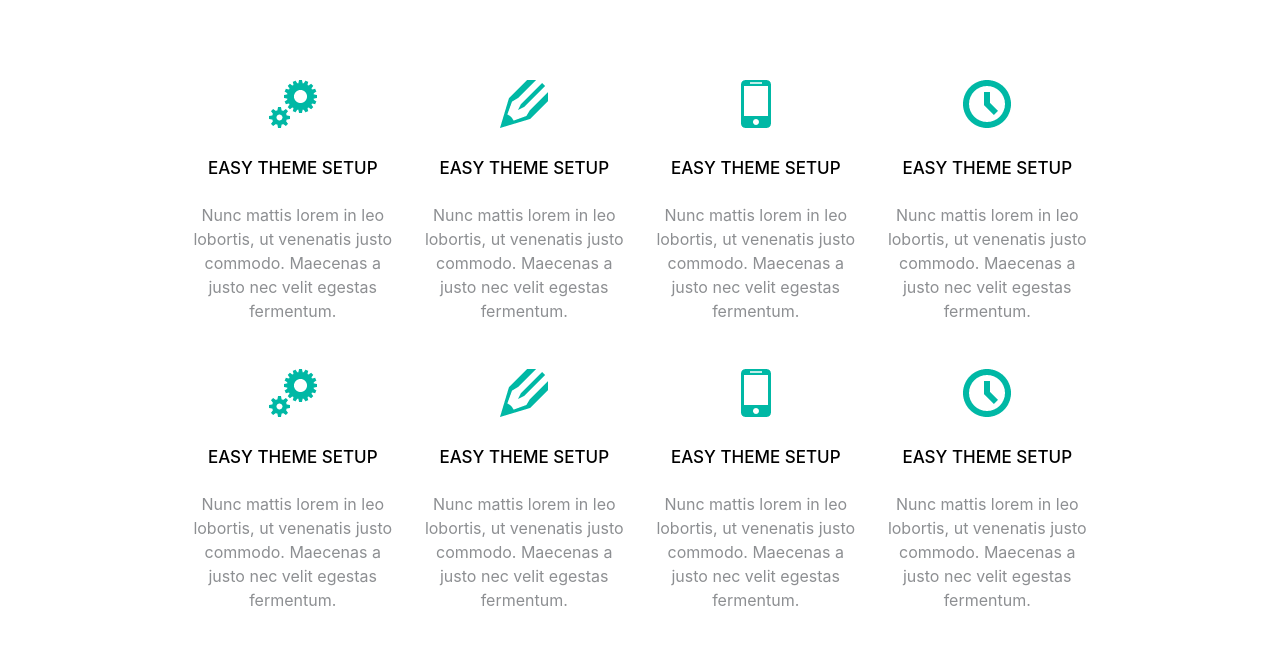
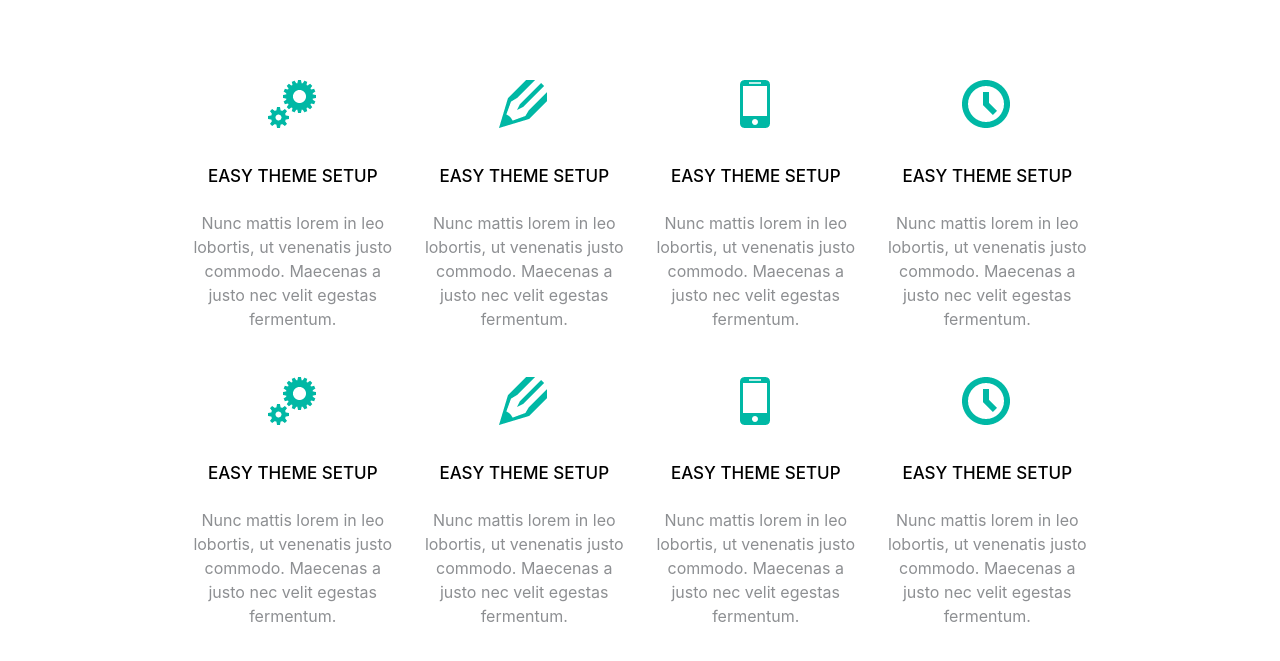
Before and after one commit to Vitkorsorochenko/botstrap-test, a website: page src/index.html in a window 1280 px wide. Shown: the part 225-886 px from the top of the page. Drawn offline with Linux system fonts and the light colour scheme.

Commit message:
add sprite

```diff
--- a/src/index.html
+++ b/src/index.html
@@ -45,46 +45,45 @@
             </div>
             </div>
 
-
             <div class="conteiner blocks">
               <div class="row">
                 <div class="col-12 col-md-6 col-lg-3 item">
-                  <img src="img/cogs.png" alt="">
+                  <span class="bg-cogs"></span>
                   <h1>Easy theme setup</h1>
                   <p>Nunc mattis lorem in leo lobortis, ut venenatis justo commodo. Maecenas a justo nec velit egestas fermentum.</p>
                 </div>
                 <div class="col-12 col-md-6 col-lg-3 item">
-                  <img src="img/pencil.png" alt="">
+                  <span class="bg-pencil"></span>
                   <h1>Easy theme setup</h1>
                   <p>Nunc mattis lorem in leo lobortis, ut venenatis justo commodo. Maecenas a justo nec velit egestas fermentum.</p>
                 </div>
                 <div class="col-12 col-md-6 col-lg-3 item">
-                  <img src="img/mobile.png" alt="">
+                  <span class="bg-mobile"></span>
                   <h1>Easy theme setup</h1>
                   <p>Nunc mattis lorem in leo lobortis, ut venenatis justo commodo. Maecenas a justo nec velit egestas fermentum.</p>
                 </div>
                 <div class="col-12 col-md-6 col-lg-3 item">
-                  <img src="img/clock.png" alt="">
+                  <span class="bg-clock"></span>
                   <h1>Easy theme setup</h1>
                   <p>Nunc mattis lorem in leo lobortis, ut venenatis justo commodo. Maecenas a justo nec velit egestas fermentum.</p>
                 </div>
                 <div class="col-12 col-md-6 col-lg-3 item">
-                  <img src="img/cogs.png" alt="">
+                  <span class="bg-cogs"></span>
                   <h1>Easy theme setup</h1>
                   <p>Nunc mattis lorem in leo lobortis, ut venenatis justo commodo. Maecenas a justo nec velit egestas fermentum.</p>
                 </div>
                 <div class="col-12 col-md-6 col-lg-3 item">
-                  <img src="img/pencil.png" alt="">
+                  <span class="bg-pencil"></span>
                   <h1>Easy theme setup</h1>
                   <p>Nunc mattis lorem in leo lobortis, ut venenatis justo commodo. Maecenas a justo nec velit egestas fermentum.</p>
                 </div>
                 <div class="col-12 col-md-6 col-lg-3 item">
-                  <img src="img/mobile.png" alt="">
+                  <span class="bg-mobile"></span>
                   <h1>Easy theme setup</h1>
                   <p>Nunc mattis lorem in leo lobortis, ut venenatis justo commodo. Maecenas a justo nec velit egestas fermentum.</p>
                 </div>
                 <div class="col-12 col-md-6 col-lg-3 item">
-                  <img src="img/clock.png" alt="">
+                  <span class="bg-clock"></span>
                   <h1>Easy theme setup</h1>
                   <p>Nunc mattis lorem in leo lobortis, ut venenatis justo commodo. Maecenas a justo nec velit egestas fermentum.</p>
                 </div>
--- a/src/scss/app.scss
+++ b/src/scss/app.scss
@@ -73,6 +73,38 @@ body{
 
 
 }
+.bg-clock{
+    display: inline-block;
+    width: 50px;
+    height: 50px;
+    background: url('../img/sprites.png') -10px -10px;
+    margin-bottom: 30px;
+}
+.bg-cogs {
+    display: inline-block;
+    width: 50px;
+    height: 50px;
+    background: url('../img/sprites.png') -78px -10px;
+    margin-bottom: 30px;
+}
+
+.bg-mobile {
+    display: inline-block;
+    width: 50px;
+    height: 50px;
+    background: url('../img/sprites.png') -10px -78px;
+    margin-bottom: 30px;
+}
+.bg-pencil {
+    display: inline-block;
+    width: 50px;
+    height: 50px;
+    background: url('../img/sprites.png') -78px -78px;
+    margin-bottom: 30px;
+}
+
+
+
 .item{
     padding-bottom:30px;
     text-align: center;
```
Also changed, not shown: src/css/app.css, src/img/sprites.png (added).
